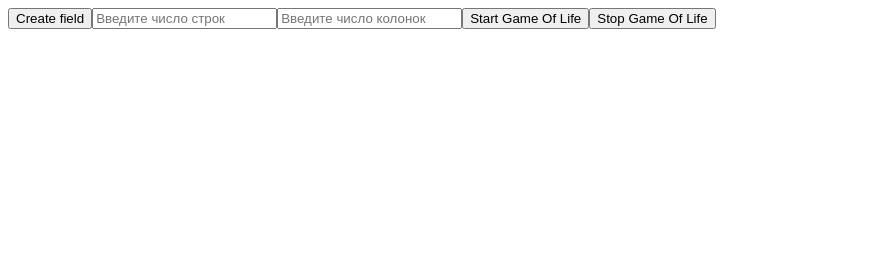
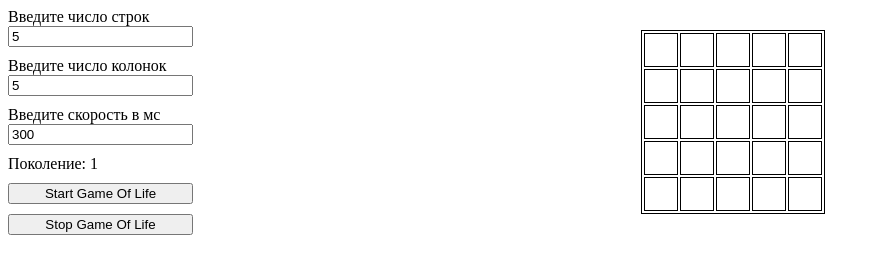
Before and after one commit to Ulyana0505/game-of-life-ula-otus, a website built with webpack: page index.html in a window 1280 px wide. Both pictures are taken after a click on the button "Start Game Of Life". Shown: the whole page, without its empty margins (0-880 px from the left). Built offline with nearby package versions, Linux system fonts and the light colour scheme.

Commit message:
code files changed and updated

```diff
--- a/src/buttonStop.ts
+++ /dev/null
@@ -1,13 +0,0 @@
-import { gameState, idBtnGameStop } from "./constants";
-
-export function addButtonStop() {
-  const buttonStop = document.createElement("button");
-  document.body.appendChild(buttonStop);
-  buttonStop.id = idBtnGameStop;
-  buttonStop.innerHTML = "Stop Game Of Life";
-  buttonStop.addEventListener("click", () => {
-    if (gameState.started) {
-      gameState.canceled = true;
-    }
-  });
-}
--- a/src/tableOnClick.ts
+++ b/src/cell-click.ts
@@ -1,10 +1,5 @@
-import {
-  gameState,
-  deadCell,
-  aliveCell,
-  deadCSSClass,
-  aliveCSSClass,
-} from "./constants";
+import { gameState, deadCell, aliveCell } from "./constants";
+import styles from "./game-board.module.css";
 
 export function handlerClick(e: MouseEvent) {
   if (gameState.started) return;
@@ -20,9 +15,9 @@ export function handlerClick(e: MouseEvent) {
         gameState.arrayCells[y][x] = deadCell;
         break;
     }
-    target.className =
-      gameState.arrayCells[y][x] === aliveCell ? aliveCSSClass : deadCSSClass;
-    console.log(gameState.arrayCells[y][x], target.className);
+    target.classList.remove(styles.alive, styles.dead);
+    target.classList.add(
+      gameState.arrayCells[y][x] === aliveCell ? styles.alive : styles.dead,
+    );
   }
-  console.dir(gameState);
 }
--- a/src/constants.ts
+++ b/src/constants.ts
@@ -4,20 +4,23 @@ export const gameState = {
   canceled: false,
   generation: 0,
   timer: 300,
+  cols: 5,
+  rows: 5,
 };
 export const deadCell = 1;
 export const aliveCell = 2;
 export const willBeDeadCell = 3;
 export const willBeAlive = 4;
-export const deadCSSClass = "dead";
-export const aliveCSSClass = "alive";
-export const willBeAliveCSSClass = "will-be-alive";
-export const willBeDeadCSSClass = "will-be-dead";
 
 export const idBtnDrawTable = "draw-table";
 export const idInputRows = "inputRows";
 export const idInputCols = "inputCols";
+export const idInputTime = "inputTime";
 export const idBtnGameStart = "game-start";
 export const idBtnGameStop = "game-stop";
 
 export const elemGeneration = document.createElement("div");
+
+export const buttonStart = document.createElement(
+  "button",
+) as HTMLButtonElement;
--- a/src/createField.css
+++ b/src/game-board.module.css
@@ -1,32 +1,33 @@
+body {
+  display: flex;
+}
+
 .table {
   border: 1px solid black;
   margin: auto;
 }
 
+.cell {
+  height: 30px;
+  width: 30px;
+}
+
 .dead {
-  height: 50px;
-  width: 50px;
   border: 1px solid black;
   background-color: white;
 }
 
 .alive {
-  height: 50px;
-  width: 50px;
   border: 1px solid black;
   background-color: rgb(74, 19, 74);
 }
 
-.will-be-dead {
-  height: 50px;
-  width: 50px;
+.will_be_dead {
   border: 1px solid black;
   background-color: pink;
 }
 
-.will-be-alive {
-  height: 50px;
-  width: 50px;
+.will_be_alive {
   border: 1px solid black;
   background-color: yellow;
 }
--- /dev/null
+++ b/src/game-board.ts
@@ -0,0 +1,68 @@
+import "./game-board.module.css";
+import { handlerClick } from "./cell-click";
+import {
+  gameState,
+  deadCell,
+  aliveCell,
+  willBeAlive,
+  willBeDeadCell,
+} from "./constants";
+import styles from "./game-board.module.css";
+
+export function updateBoard() {
+  const board = [] as number[][];
+  for (let y = 0; y < gameState.rows; y++) {
+    const row = [] as number[];
+    for (let x = 0; x < gameState.cols; x++) {
+      if (gameState.arrayCells[y] && gameState.arrayCells[y][x]) {
+        row.push(gameState.arrayCells[y][x]);
+      } else {
+        row.push(deadCell);
+      }
+    }
+    board.push(row);
+  }
+  gameState.arrayCells = board;
+}
+
+export function redrawBoard() {
+  const table = document.createElement("table");
+  table.classList.add(styles.table);
+  table.id = "table";
+
+  const maxX = gameState.cols;
+  const maxY = gameState.rows;
+
+  for (let y = 0; y < maxY; y++) {
+    const tr = document.createElement("tr");
+    for (let x = 0; x < maxX; x++) {
+      const td = document.createElement("td");
+      td.classList.add(styles.cell);
+      switch (gameState.arrayCells[y][x]) {
+        case deadCell:
+          td.classList.add(styles.dead);
+          break;
+        case aliveCell:
+          td.classList.add(styles.alive);
+          break;
+        case willBeDeadCell:
+          td.classList.add(styles.will_be_dead);
+          break;
+        case willBeAlive:
+          td.classList.add(styles.will_be_alive);
+          break;
+      }
+      td.setAttribute("data-x", `${x}`);
+      td.setAttribute("data-y", `${y}`);
+      tr.appendChild(td);
+    }
+    table.appendChild(tr);
+  }
+  table.addEventListener("click", handlerClick);
+  const prevTable = document.getElementById("table");
+  if (prevTable) {
+    prevTable.replaceWith(table);
+  } else {
+    document.body.appendChild(table);
+  }
+}
--- a/src/buttonStart.ts
+++ b/src/game-controll.ts
@@ -1,20 +1,6 @@
-import {
-  gameState,
-  aliveCell,
-  idBtnGameStart,
-  elemGeneration,
-} from "./constants";
+import { gameState, aliveCell, elemGeneration, buttonStart } from "./constants";
 import { generationStepOne, generationStepTwo } from "./generations";
-import { redrawField } from "./createField";
-
-const buttonStart = document.createElement("button") as HTMLButtonElement;
-
-export function addButtonStart() {
-  document.body.appendChild(buttonStart);
-  buttonStart.id = idBtnGameStart;
-  buttonStart.innerHTML = "Start Game Of Life";
-  buttonStart.addEventListener("click", gameStart);
-}
+import { redrawBoard } from "./game-board";
 
 export function gameStart() {
   if (!gameState.arrayCells.length) return;
@@ -32,14 +18,14 @@ export function gameEnd() {
   alert(
     "GAME END: all cells are dead OR a stable configuration has occured OR game stop button clicked.",
   );
-  document.getElementById("table")?.remove();
+  //document.getElementById("table")?.remove();
 }
 
 const prevStateOfField = { current: "" };
 
 export function testGameEnd() {
-  const maxX = gameState.arrayCells[0].length;
-  const maxY = gameState.arrayCells.length;
+  const maxX = gameState.cols;
+  const maxY = gameState.rows;
   let counter = 0;
   for (let y = 0; y < maxY; y++) {
     for (let x = 0; x < maxX; x++) {
@@ -63,10 +49,10 @@ function viewGeneration() {
 export async function gameGeneration() {
   viewGeneration();
   generationStepOne();
-  redrawField();
+  redrawBoard();
   await timer();
   generationStepTwo();
-  redrawField();
+  redrawBoard();
   await timer();
   if (testGameEnd() || gameState.canceled) {
     gameEnd();
--- a/src/generations.ts
+++ b/src/generations.ts
@@ -7,8 +7,8 @@ import {
 } from "./constants";
 
 export function generationStepOne() {
-  const maxX = gameState.arrayCells[0].length;
-  const maxY = gameState.arrayCells.length;
+  const maxX = gameState.cols;
+  const maxY = gameState.rows;
 
   for (let y = 0; y < maxY; y++) {
     for (let x = 0; x < maxX; x++) {
@@ -29,8 +29,8 @@ export function generationStepOne() {
 }
 
 export function generationStepTwo() {
-  const maxX = gameState.arrayCells[0].length;
-  const maxY = gameState.arrayCells.length;
+  const maxX = gameState.cols;
+  const maxY = gameState.rows;
 
   for (let y = 0; y < maxY; y++) {
     for (let x = 0; x < maxX; x++) {
--- a/src/index.ts
+++ b/src/index.ts
@@ -1,15 +1,10 @@
-import { setRows, setCols } from "./setSizeOfField";
-import { addButtonStart } from "./buttonStart";
-import { addButtonStop } from "./buttonStop";
-import { elemGeneration } from "./constants";
+import { tools } from "./tools";
+import { updateBoard, redrawBoard } from "./game-board";
 
 function draw() {
-  setRows();
-  setCols();
-  addButtonStart();
-  addButtonStop();
-
-  document.body.appendChild(elemGeneration);
+  tools();
+  updateBoard();
+  redrawBoard();
 }
 
 draw();
--- a/src/setSizeOfField.ts
+++ /dev/null
@@ -1,46 +0,0 @@
-import {
-  gameState,
-  idBtnDrawTable,
-  idInputCols,
-  idInputRows,
-} from "./constants";
-import { createField } from "./createField";
-
-export function buttonClick() {
-  if (gameState.started) return;
-  document.getElementById("table")?.remove();
-
-  const inputCols = document.getElementById("inputCols") as HTMLInputElement;
-  const cols = Number(inputCols.value);
-  inputCols.value = "";
-
-  const inputRows = document.getElementById("inputRows") as HTMLInputElement;
-  const rows = Number(inputRows.value);
-  inputRows.value = "";
-
-  createField(cols, rows);
-}
-
-export function setRows() {
-  const inputRows = document.createElement("input");
-  inputRows.placeholder = "Введите число строк";
-  inputRows.type = "number";
-  inputRows.className = "input";
-  inputRows.id = idInputRows;
-  document.body.appendChild(inputRows);
-}
-
-export function setCols() {
-  const inputCols = document.createElement("input");
-  inputCols.placeholder = "Введите число колонок";
-  inputCols.type = "number";
-  inputCols.className = "input";
-  inputCols.id = idInputCols;
-  document.body.appendChild(inputCols);
-}
-
-const button = document.createElement("button");
-document.body.appendChild(button);
-button.innerHTML = "Create field";
-button.id = idBtnDrawTable;
-button.addEventListener("click", buttonClick);
--- /dev/null
+++ b/src/tools.module.css
@@ -0,0 +1,5 @@
+.tools {
+    display: flex;
+    flex-direction: column;
+    gap: 10px;
+}
--- /dev/null
+++ b/src/tools.ts
@@ -0,0 +1,96 @@
+import {
+  buttonStart,
+  elemGeneration,
+  gameState,
+  idBtnGameStart,
+  idBtnGameStop,
+  idInputCols,
+  idInputRows,
+  idInputTime,
+} from "./constants";
+import styles from "./tools.module.css";
+import { gameStart } from "./game-controll";
+import { redrawBoard, updateBoard } from "./game-board";
+
+export function tools() {
+  const toolsLayer = document.createElement("div");
+  toolsLayer.classList.add(styles.tools);
+  toolsLayer.appendChild(inputRows());
+  toolsLayer.appendChild(inputCols());
+  toolsLayer.appendChild(inputSpeed());
+  toolsLayer.appendChild(elemGeneration);
+  toolsLayer.appendChild(buttonStartInit());
+  toolsLayer.appendChild(buttonStop());
+  document.body.appendChild(toolsLayer);
+}
+
+function block(label: string, el: HTMLElement) {
+  const layer = document.createElement("div");
+  const labelEl = document.createElement("div");
+  labelEl.innerHTML = label;
+  layer.append(labelEl, el);
+  return layer;
+}
+
+function inputRows() {
+  const input = document.createElement("input");
+  input.placeholder = "Введите число строк";
+  input.type = "number";
+  input.min = "3";
+  input.id = idInputRows;
+  input.value = String(gameState.rows);
+  input.addEventListener("change", () => {
+    gameState.rows = Number(input.value);
+    updateBoard();
+    redrawBoard();
+  });
+
+  return block("Введите число строк", input);
+}
+
+function inputCols() {
+  const input = document.createElement("input");
+  input.placeholder = "Введите число колонок";
+  input.type = "number";
+  input.min = "3";
+  input.id = idInputCols;
+  input.value = String(gameState.cols);
+  input.addEventListener("change", () => {
+    gameState.cols = Number(input.value);
+    updateBoard();
+    redrawBoard();
+  });
+  return block("Введите число колонок", input);
+}
+
+export function inputSpeed() {
+  const input = document.createElement("input");
+  input.placeholder = "Введите скорость в мс";
+  input.type = "number";
+  input.min = "50";
+  input.id = idInputTime;
+  input.value = String(gameState.timer);
+  input.addEventListener("change", () => {
+    gameState.timer = Number(input.value);
+  });
+  return block("Введите скорость в мс", input);
+}
+
+export function buttonStartInit() {
+  buttonStart.id = idBtnGameStart;
+  buttonStart.innerHTML = "Start Game Of Life";
+  buttonStart.addEventListener("click", gameStart);
+  return buttonStart;
+}
+
+export function buttonStop() {
+  const button = document.createElement("button");
+  button.id = idBtnGameStop;
+  button.innerHTML = "Stop Game Of Life";
+  button.addEventListener("click", () => {
+    if (gameState.started) {
+      gameState.canceled = true;
+    }
+  });
+  return button;
+}
```
Also changed, not shown: src/createField.ts (deleted, +0 -83 lines), tests/game-circle.test.ts (+1 -1 lines), tests/game-init.test.ts (+1 -1 lines), tests/game-prepare.test.ts (+1 -1 lines).
